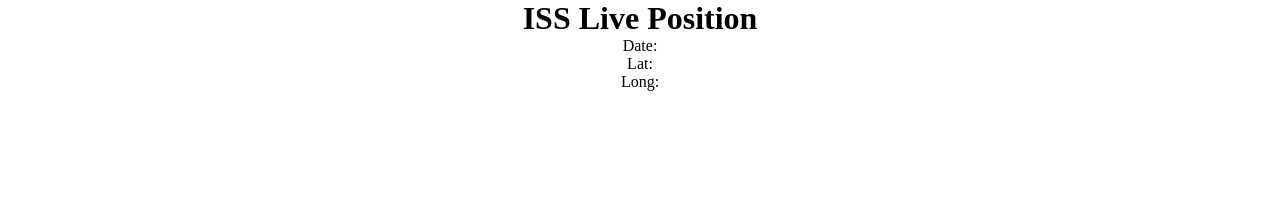
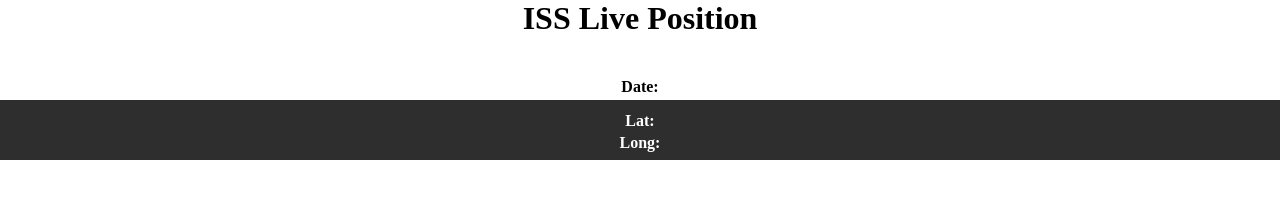
Before and after one commit to nattdev/iss-live-position, a plain HTML site: page index.html in a window 1280 px wide. Drawn offline with nearby package versions, Linux system fonts and the light colour scheme; no server answers.

Commit message:
Add description styles

```diff
--- a/index.html
+++ b/index.html
@@ -16,9 +16,11 @@
 								<div class="description">
 									<h1 class="title">ISS Live Position</h1>
 									<div class="ubication-wrapper">
-													<p>Date: <span id="date"></span></p>
-													<p>Lat: <span id="latitude"></span></p>
-													<p>Long: <span id="longitude"></span></p>
+													<p class="date">Date: <span id="date"></span></p>
+													<div class="position">
+														<p class="latitude">Lat: <span id="latitude"></span></p>
+														<p class="longitude">Long: <span id="longitude"></span></p>
+													</div>
 									</div>
 								</div>
 								<div class="map-wrapper">
--- a/styles.css
+++ b/styles.css
@@ -27,3 +27,30 @@
 #map {
 	height: 100%;
 }
+
+.description {
+	display: flex;
+	flex-direction: column;
+}
+
+.title {
+	flex-grow: 1;
+}
+
+.ubication-wrapper p:first-child{
+	padding: 4px;
+}
+
+.ubication-wrapper p {
+	font-weight: bold;
+}
+
+.ubication-wrapper span {
+	font-weight: normal;
+}
+
+.position {
+	background: #2e2e2e;
+	color: #ffffff;
+	padding: 8px;
+}
```
